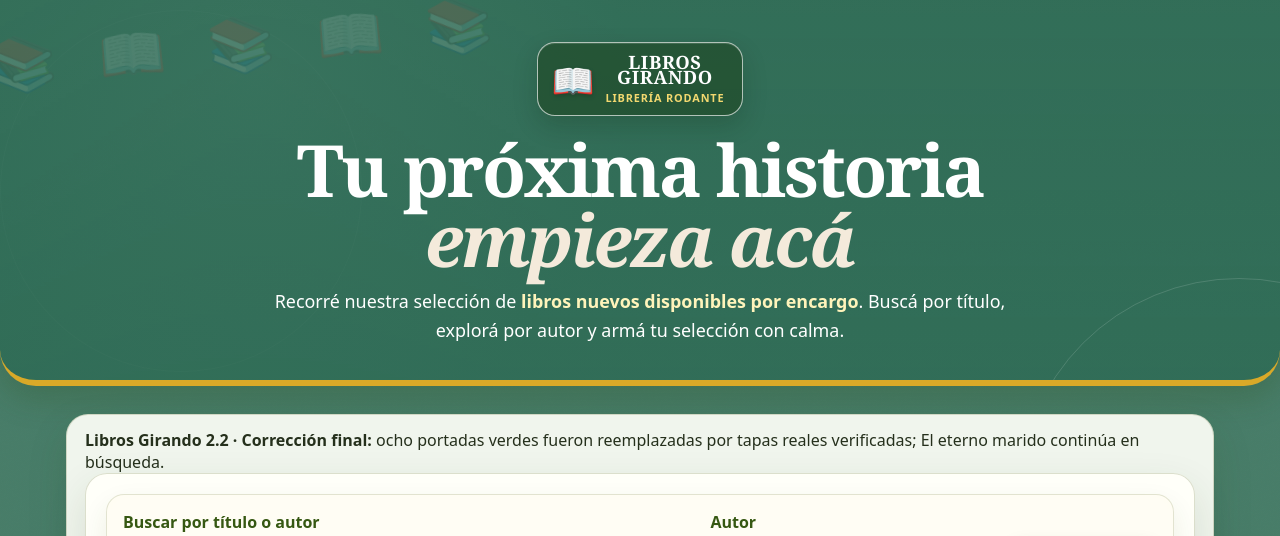
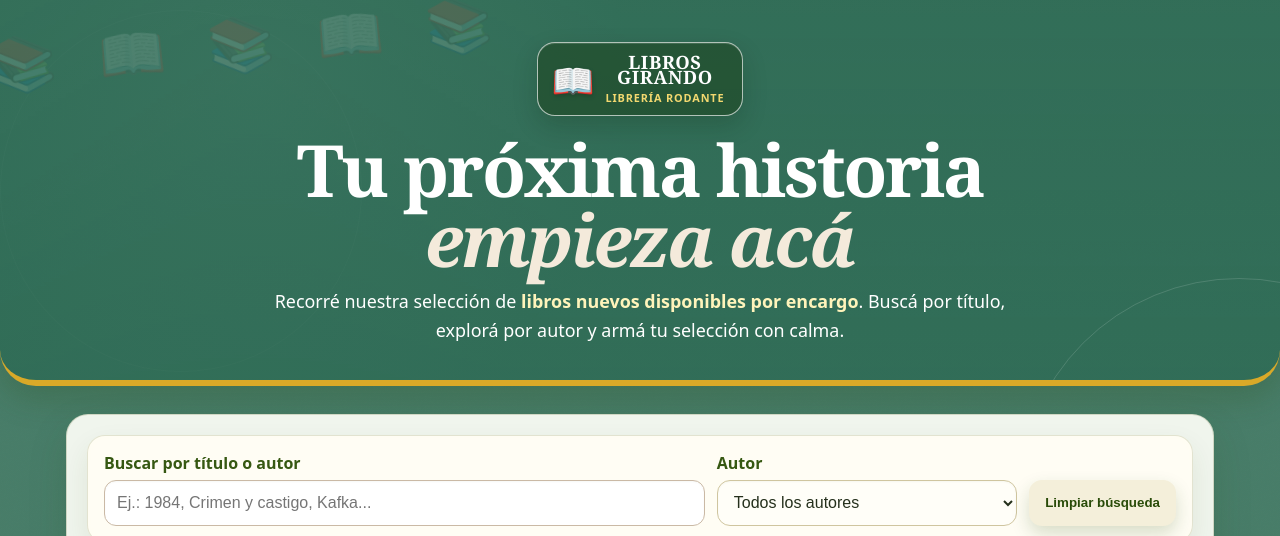
Before and after one commit to Libros-girando/catalogo-libros-girando, a plain HTML site: page index.html in a window 1280 px wide. Shown: the top 536 px of the page. Drawn offline with Linux system fonts and the light colour scheme.

Commit message:
Actualizado sin carteles

```diff
--- a/index.html
+++ b/index.html
@@ -664,7 +664,6 @@ header h1 em{
 </header>
 
 <main class="container">
-<div class="panel" style="padding:14px 18px;margin-bottom:18px"><strong>Libros Girando 2.2 · Corrección final:</strong> ocho portadas verdes fueron reemplazadas por tapas reales verificadas; El eterno marido continúa en búsqueda.
 <section class="panel">
     <div class="toolbar">
       <div>
```
